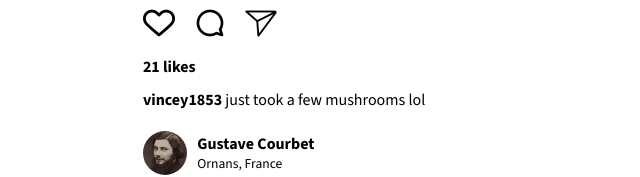
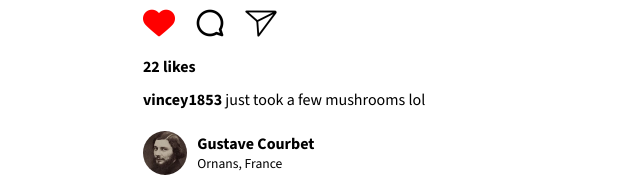
Before and after one commit to amShuri/instagram-post-clone, a plain HTML site: page index.html in a window 1280 px wide. Both pictures are taken after a click on the button 478 px from the left and 558 px from the top of the page. Shown: the part 535-712 px from the top of the page, 320-960 px from the left. Drawn offline with nearby package versions, Linux system fonts and the light colour scheme.

Commit message:
feat: implement like/unlike functionality for posts

```diff
--- a/index.js
+++ b/index.js
@@ -1,3 +1,4 @@
+const postContainer = document.getElementById('post-container');
 const posts = [
   {
     name: 'Vincent van Gogh',
@@ -30,7 +31,6 @@ const posts = [
 ];
 
 function renderPosts() {
-  const postContainer = document.getElementById('post-container');
   let html = '';
 
   for (let i = 0; i < posts.length; i++) {
@@ -42,12 +42,12 @@ function renderPosts() {
 
 function getPostHTML(postObj) {
   return `
-        <article>
+        <article class="post">
             <div class="post-content">
                 <header class="post-header">
                     <img
                         src="${postObj.avatar}"
-                            alt="${postObj.name}"
+                        alt="Portrait of ${postObj.name}"
                         class="user-avatar">
                     <div>
                         <p class="post-author">${postObj.name}</p>
@@ -56,7 +56,7 @@ function getPostHTML(postObj) {
                 </header>
             </div>
 
-            <img src="${postObj.post}" alt="${postObj.name}">
+            <img src="${postObj.post}" alt="${postObj.name}" class="post-img">
 
             <div class="post-content">
                 <div class="post-icons">
@@ -71,7 +71,7 @@ function getPostHTML(postObj) {
                     </button>
                 </div>
 
-                <p class="post-likes">${postObj.likes} likes</p>
+                <p class="post-likes"><span class="likes-count">${postObj.likes}</span> likes</p>
 
                 <p>
                     <span class="post-username">${postObj.username}</span> ${postObj.comment}
@@ -81,4 +81,36 @@ function getPostHTML(postObj) {
     `;
 }
 
+function updateLikesCount(likesEl, isLiked) {
+  const currentLikes = Number(likesEl.textContent);
+
+  if (isLiked) {
+    likesEl.textContent = currentLikes + 1;
+  } else {
+    likesEl.textContent = currentLikes - 1;
+  }
+}
+
+function highlightIcon(iconEl, isLiked) {
+  if (isLiked) {
+    iconEl.src = 'images/icon-heart-active.png';
+  } else {
+    iconEl.src = 'images/icon-heart.png';
+  }
+}
+
+function handleLike(e) {
+  const isIcon = e.target.classList.contains('post-icon');
+  if (!isIcon) return;
+
+  const iconEl = e.target;
+  const postEl = iconEl.closest('.post');
+  const likesEl = postEl.querySelector('.likes-count');
+  const isLiked = postEl.classList.toggle('liked');
+
+  highlightIcon(iconEl, isLiked);
+  updateLikesCount(likesEl, isLiked);
+}
+
 renderPosts();
+postContainer.addEventListener('click', handleLike);
--- a/styles.css
+++ b/styles.css
@@ -70,4 +70,18 @@ button {
 
 .post-icon {
     height: 2rem;
+    transition:
+      opacity 0.2s ease,
+      transform 0.2s ease;
 }
+
+.post-icon:hover,
+.post-icon:focus {
+    opacity: 0.7;
+    transform: scale(1.2);
+}
+
+.post-icon:active {
+    opacity: 1;
+    transform: scale(1);
+}
```
Also changed, not shown: images/icon-heart-active.png (added). Lines whose indentation alone changed are shown as unchanged.
